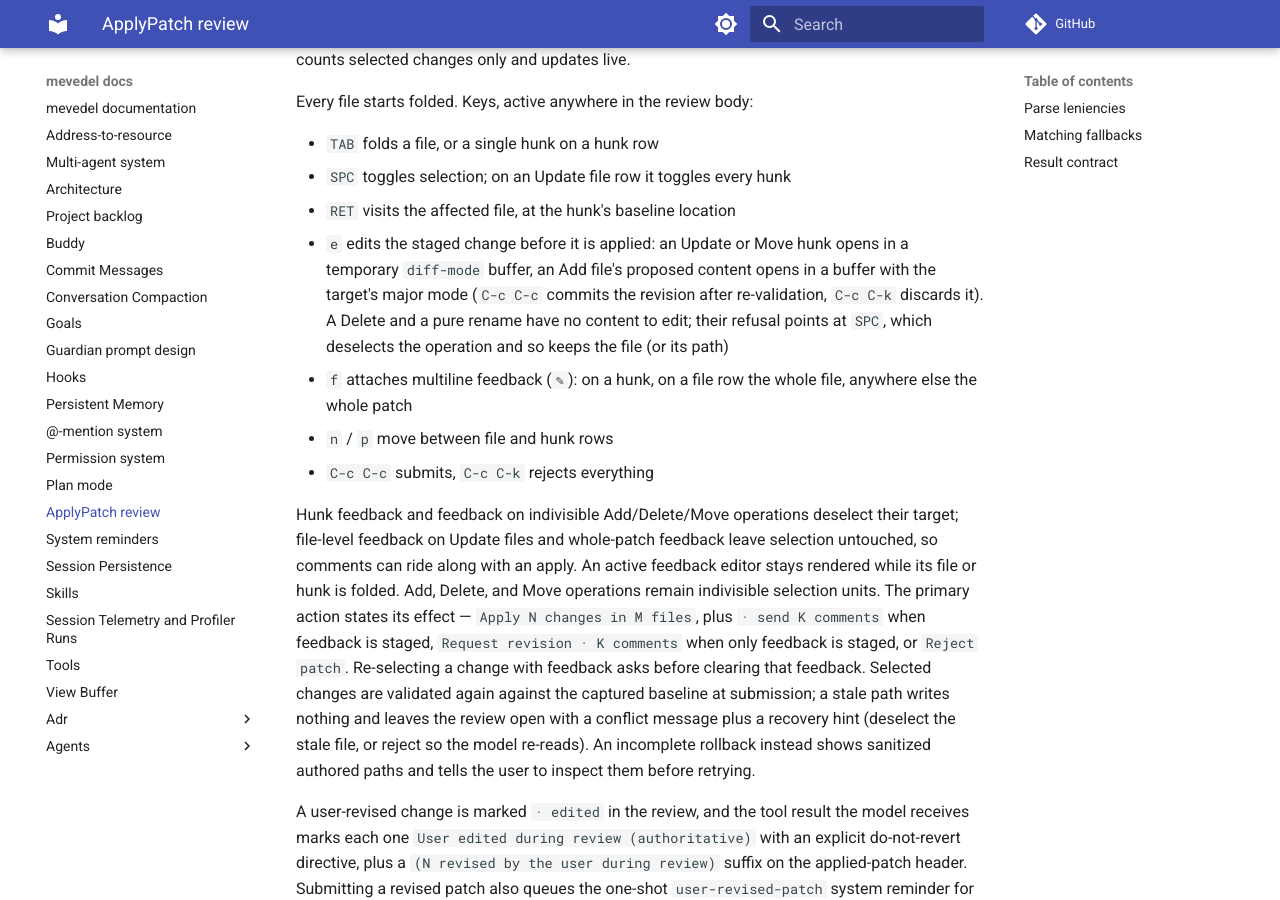
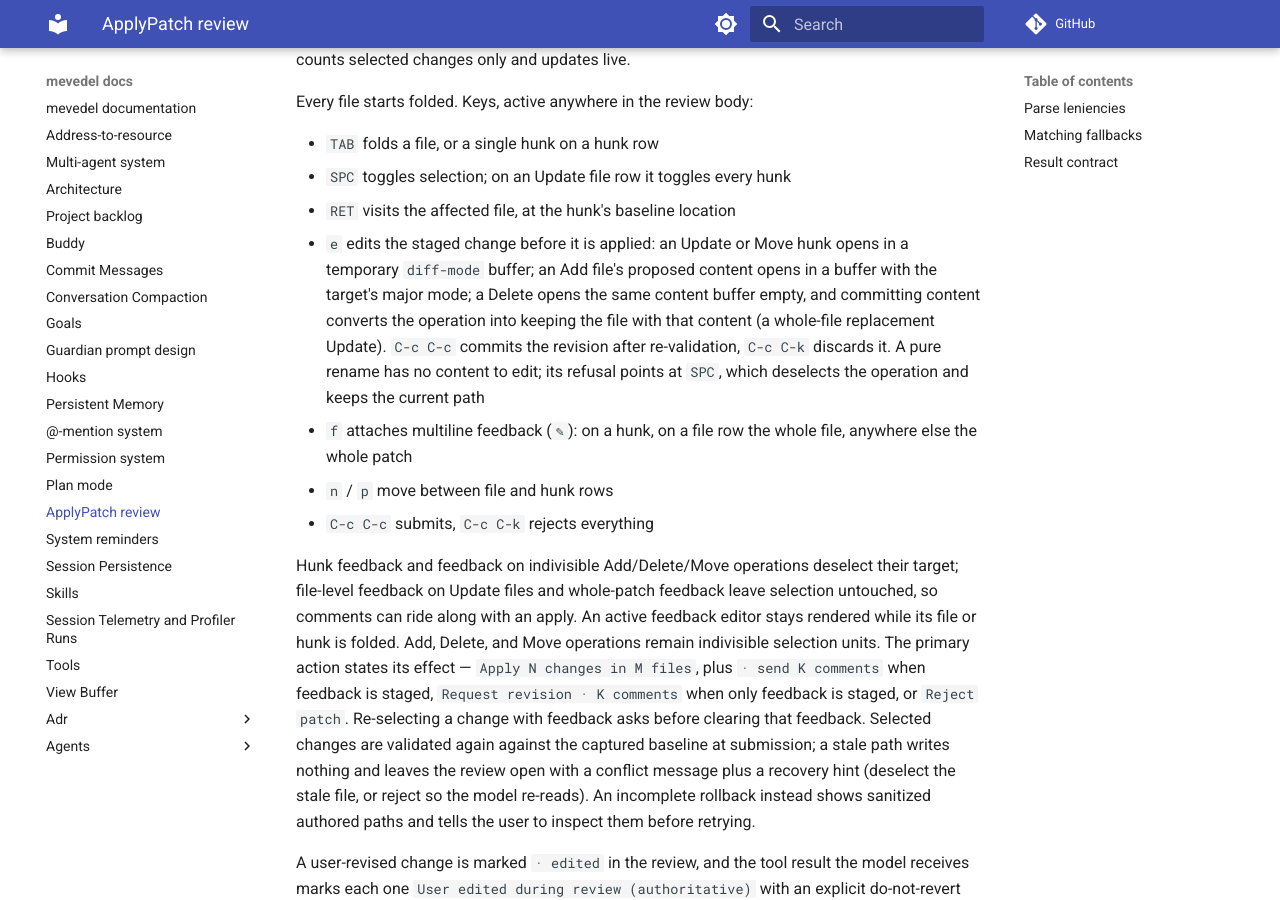
Before and after one commit to FrauH0lle/mevedel, an MkDocs documentation site: the page built from docs/preview.md, in a window 1280 px wide and 900 px high, scrolled down 807 px. Built offline with MkDocs 1.6.1 and Material for MkDocs 9.7.7, drawn with Linux system fonts in a browser that asks for light colours; comment, search, counter and statistics services are not loaded.

Commit message:
feat(patch): Let editing a Delete keep the file
Refusing `e' on a Delete left the user no way to keep a file with
content of their choosing.  The key now opens the same content edit
buffer the Add path uses, starting empty; committing content converts
the operation into an ordinary Update whose single hunk replaces the
whole baseline, so validation, application, rendering, and the
user-revision reporting all run through the existing machinery -- the
row simply becomes an M with one edited hunk.  Committing an empty
buffer refuses and points at C-c C-k, since an empty replacement and
a deletion are not the same outcome.

```diff
--- a/docs/preview.md
+++ b/docs/preview.md
@@ -44,11 +44,13 @@ Every file starts folded. Keys, active anywhere in the review body:
 - `SPC` toggles selection; on an Update file row it toggles every hunk
 - `RET` visits the affected file, at the hunk's baseline location
 - `e` edits the staged change before it is applied: an Update or Move hunk
-  opens in a temporary `diff-mode` buffer, an Add file's proposed content
-  opens in a buffer with the target's major mode (`C-c C-c` commits the
-  revision after re-validation, `C-c C-k` discards it). A Delete and a
-  pure rename have no content to edit; their refusal points at `SPC`,
-  which deselects the operation and so keeps the file (or its path)
+  opens in a temporary `diff-mode` buffer; an Add file's proposed content
+  opens in a buffer with the target's major mode; a Delete opens the same
+  content buffer empty, and committing content converts the operation into
+  keeping the file with that content (a whole-file replacement Update).
+  `C-c C-c` commits the revision after re-validation, `C-c C-k` discards
+  it. A pure rename has no content to edit; its refusal points at `SPC`,
+  which deselects the operation and keeps the current path
 - `f` attaches multiline feedback (`✎`): on a hunk, on a file row the whole
   file, anywhere else the whole patch
 - `n` / `p` move between file and hunk rows
```
Also changed, not shown: 2 other files.
